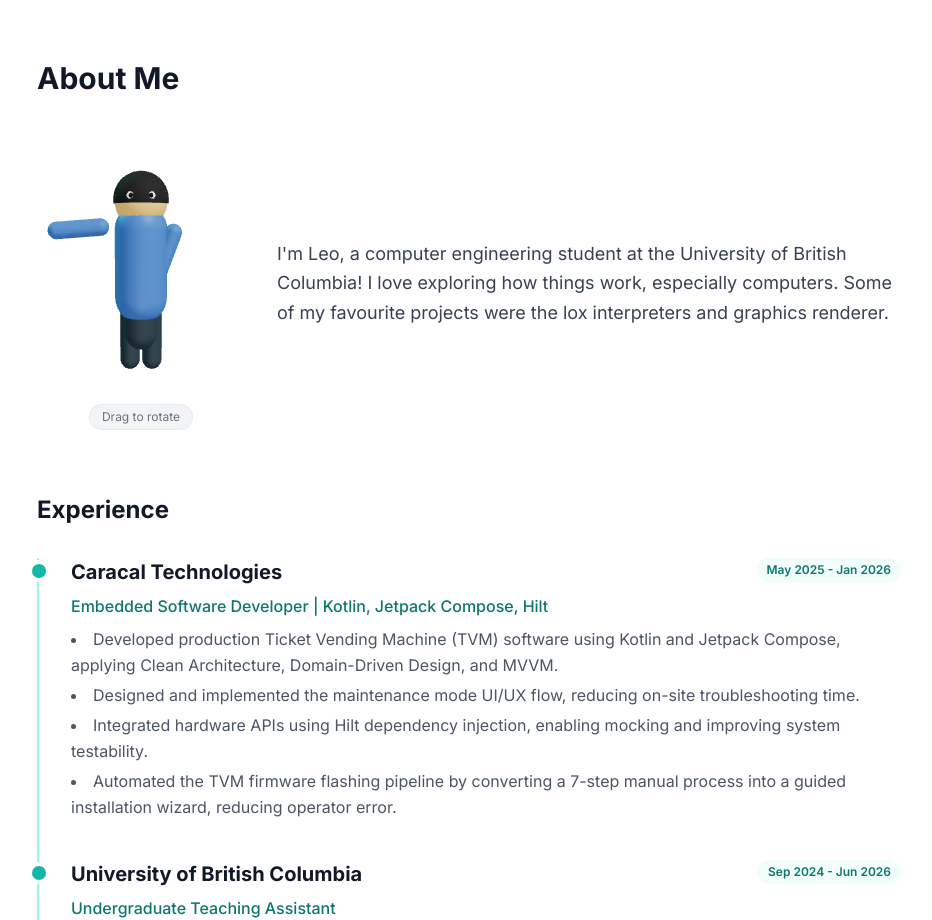
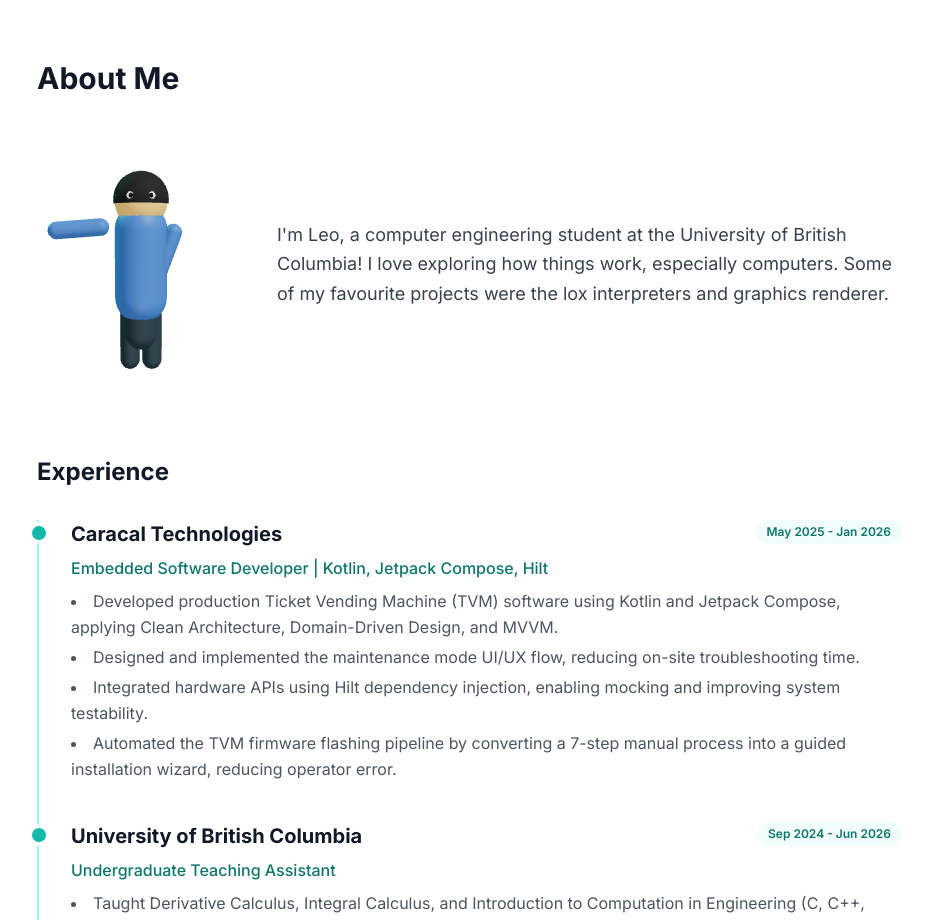
Before and after one commit to Lo3wer/personal-portfolio, a Next.js app: page / in a window 1280 px wide. Shown: the part 900-1820 px from the top of the page, without its empty margins (171-1103 px from the left). Built offline with nearby package versions, Linux system fonts and the light colour scheme; no server answers.

Commit message:
fix: removed interaction tag and made model spinning instead of static

```diff
--- a/src/app/page.tsx
+++ b/src/app/page.tsx
@@ -61,13 +61,8 @@
             <ScrollReveal animation="fade-up">
               <h2 className="text-3xl font-bold mb-10 text-gray-900 dark:text-white">About Me</h2>
               <div className="flex flex-col md:flex-row items-center mb-16 gap-8">
-                <div className="flex flex-col items-center flex-shrink-0">
-                  <div className="relative w-52 h-64 mb-3">
-                    <Character3D className="w-full h-full" />
-                  </div>
-                  <span className="text-xs text-gray-500 dark:text-gray-400 bg-gray-100 dark:bg-ink px-3 py-1 rounded-full border border-gray-200/60 dark:border-ink-border">
-                    Drag to rotate
-                  </span>
+                <div className="relative w-52 h-64 mb-6 md:mb-0 flex-shrink-0">
+                  <Character3D className="w-full h-full" />
                 </div>
                 <div className="flex-1 text-lg text-gray-700 dark:text-gray-200 leading-relaxed">
                   <p>
--- a/src/components/Character3D.tsx
+++ b/src/components/Character3D.tsx
@@ -24,6 +24,8 @@
     let resizeObserver: ResizeObserver | null = null
     let themeObserver: MutationObserver | null = null
     let mixer: import('three').AnimationMixer | null = null
+    let hasUserInteracted = false
+    let onInteractionStart: (() => void) | null = null
 
     async function init() {
       const THREE = await import('three')
@@ -53,6 +55,11 @@
       controls.enableDamping = true
       controls.minPolarAngle = Math.PI * 0.25
       controls.maxPolarAngle = Math.PI * 0.65
+
+      onInteractionStart = () => {
+        hasUserInteracted = true
+      }
+      controls.addEventListener('start', onInteractionStart)
 
       // Lighting
       scene.add(new THREE.AmbientLight(0xffffff, 1.2))
@@ -201,6 +208,11 @@
           mixer.update(delta)
         }
 
+        // Slowly rotate initially, permanently stops once user interacts/moves it
+        if (!hasUserInteracted && modelState.mode === 'static') {
+          pivotGroup.rotation.y += delta * 0.5
+        }
+
         if (
           (modelState.mode === 'wave' || modelState.mode === 'placeholder') &&
           modelState.arm
@@ -233,6 +245,9 @@
     return () => {
       cancelled = true
       cancelAnimationFrame(animationId)
+      if (controls && onInteractionStart) {
+        controls.removeEventListener('start', onInteractionStart)
+      }
       controls?.dispose()
       resizeObserver?.disconnect()
       themeObserver?.disconnect()
```
